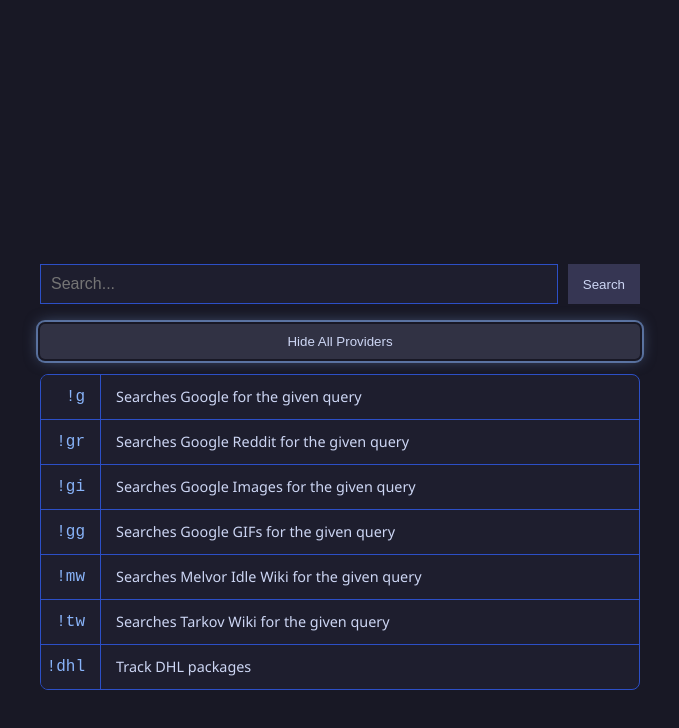
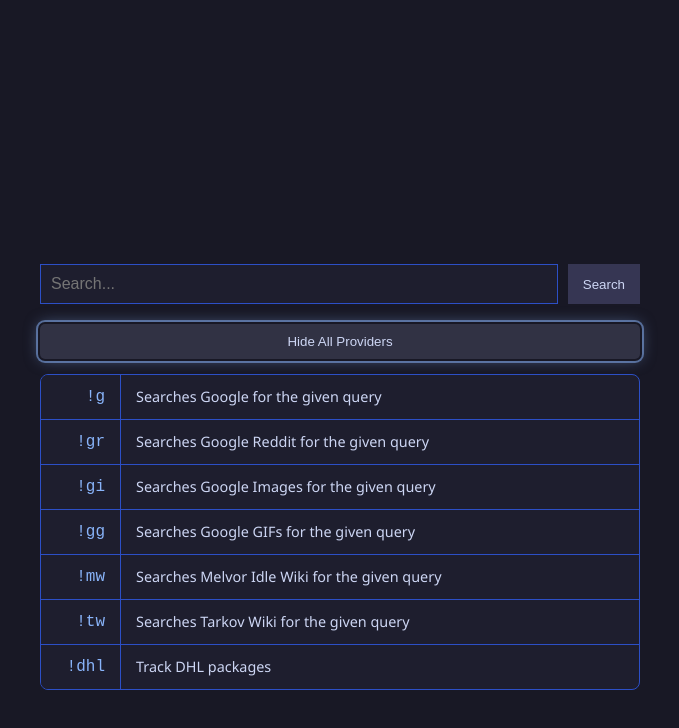
Before and after one commit to ltschall/my-search, a website built with Vite: page index.html in a window 1280 px wide. Both pictures are taken after a click on the button "Show All Providers". Shown: the whole page, without its empty margins (300-979 px from the left). Built offline with nearby package versions, Linux system fonts and the light colour scheme.

Commit message:
fix styling for longer bangs

```diff
--- a/src/style.css
+++ b/src/style.css
@@ -155,7 +155,7 @@ button[type="submit"] {
 
 .accordion-content {
     display: grid;
-    grid-template-columns: minmax(auto, 60px) 1fr;
+    grid-template-columns: minmax(auto, 5rem) 1fr;
     gap: 0;
     width: 100%;
     overflow: hidden;
```
